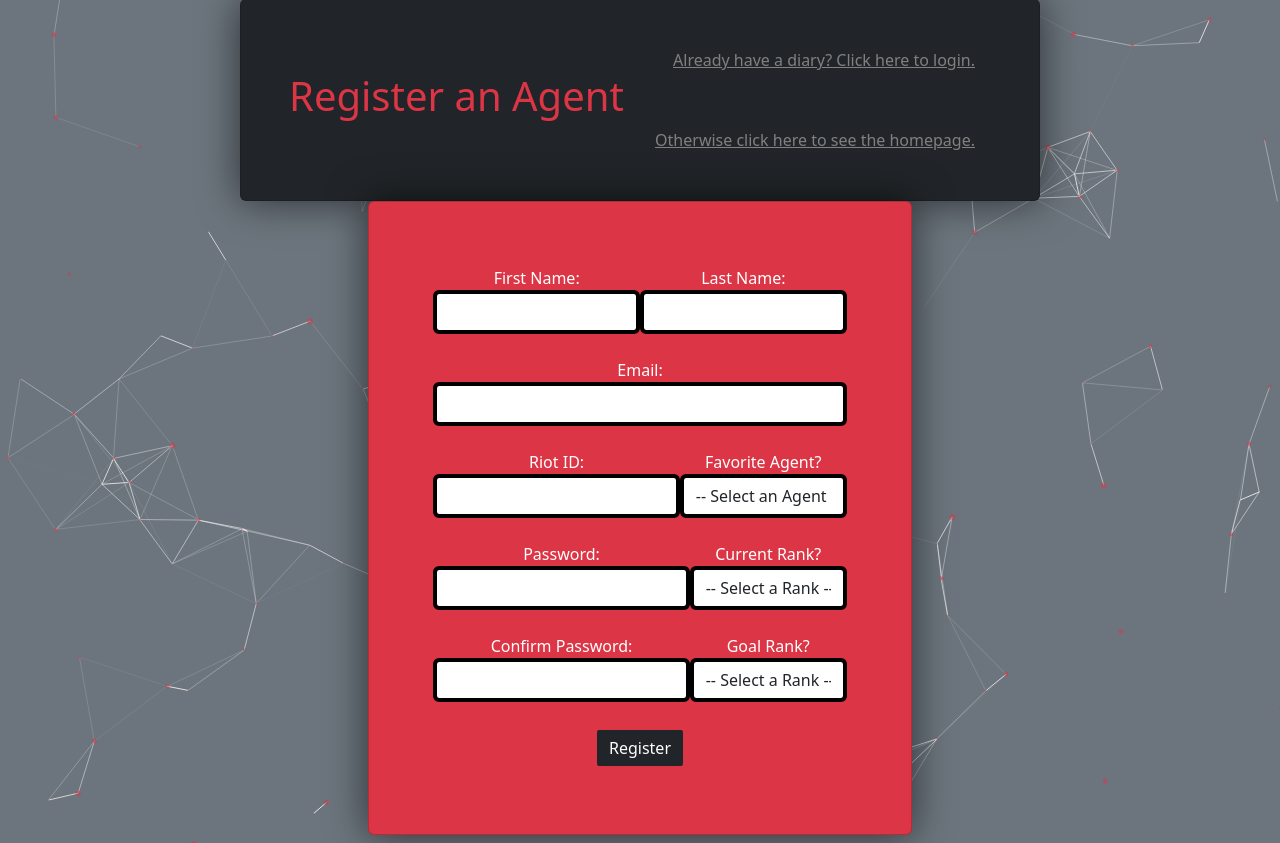
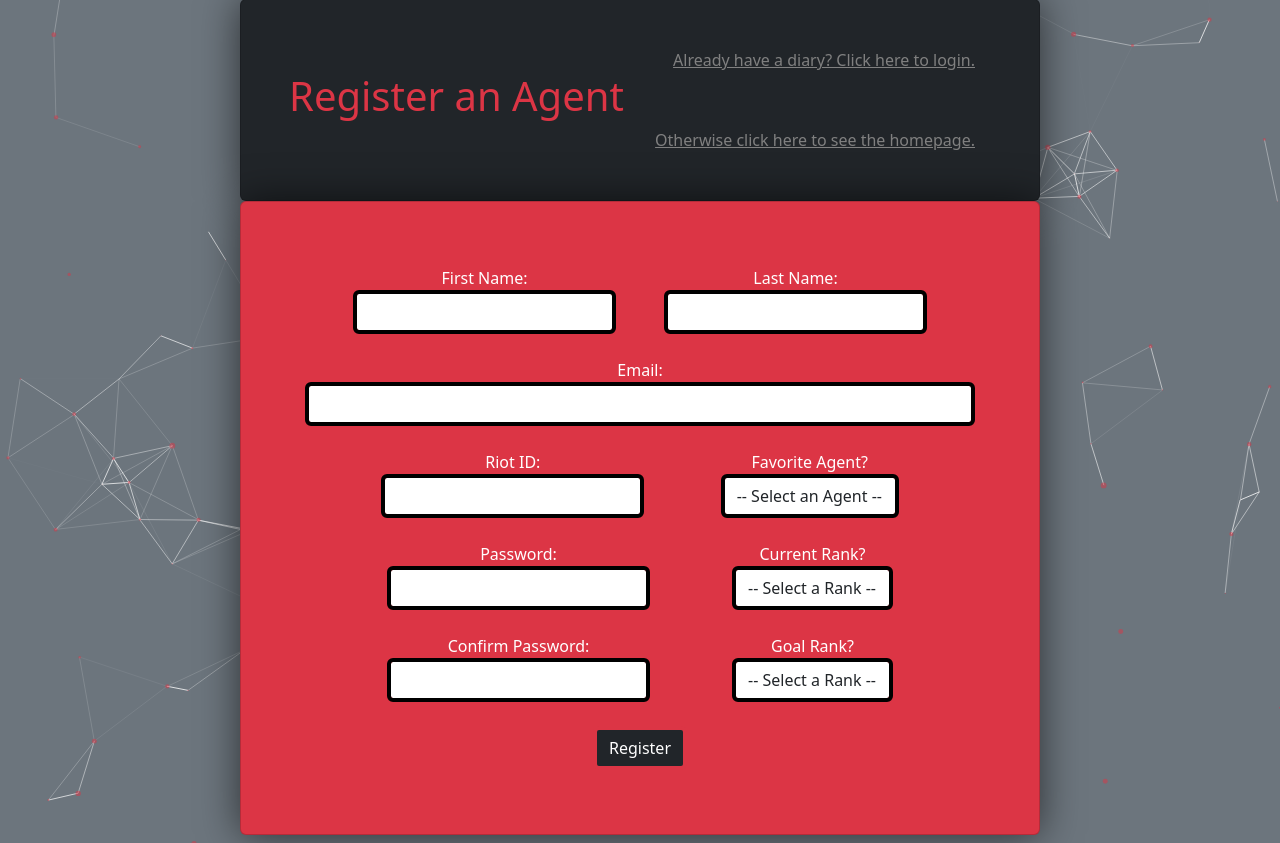
Before and after one commit to DeShawnThomas/K.D.A.-Keeping-Diaries-Alive--Solo-Project-, a Flask app: page /register in a window 1280 px wide. Shown: the part 593-1436 px from the top of the page. Run offline with Flask 3, Linux system fonts and the light colour scheme.

Commit message:
Fixed login and register!

```diff
--- a/flask_app/templates/login.html
+++ b/flask_app/templates/login.html
@@ -36,8 +36,8 @@
         </div>
     </div>
 
-    <div class="row">
-        <div class="container col-lg-5 p-5 mb-2 justify-content-center mx-auto card col-12 mx-auto bg-danger text-white text-center p-3 main-container">
+
+    <div class="container p-5 mb-2 justify-content-center mx-auto card col-12 mx-auto bg-danger text-white text-center p-3 main-container">
         <h2 class="text-danger bg-dark rounded pb-2">Login</h2>
         {% with messages = get_flashed_messages(category_filter=['login']) %}
             {% if messages %}
--- a/flask_app/templates/register.html
+++ b/flask_app/templates/register.html
@@ -35,8 +35,7 @@
     </div>
 
 
-    <div class="row">
-        <div class="container col-lg-5 p-5 mb-2 justify-content-center mx-auto card col-12 mx-auto bg-danger text-white text-center p-3 main-container">
+        <div class="container p-5 mb-2 justify-content-center mx-auto card col-12 mx-auto bg-danger text-white text-center p-3 main-container">
             {% with messages = get_flashed_messages(category_filter=['register']) %}
             {% if messages %}
             <div class="alert alert-warning" role="alert">
@@ -156,7 +155,6 @@
                 </div>
             </form>
         </div>
-    </div>
 
 
 
```
Lines whose indentation alone changed are shown as unchanged.
